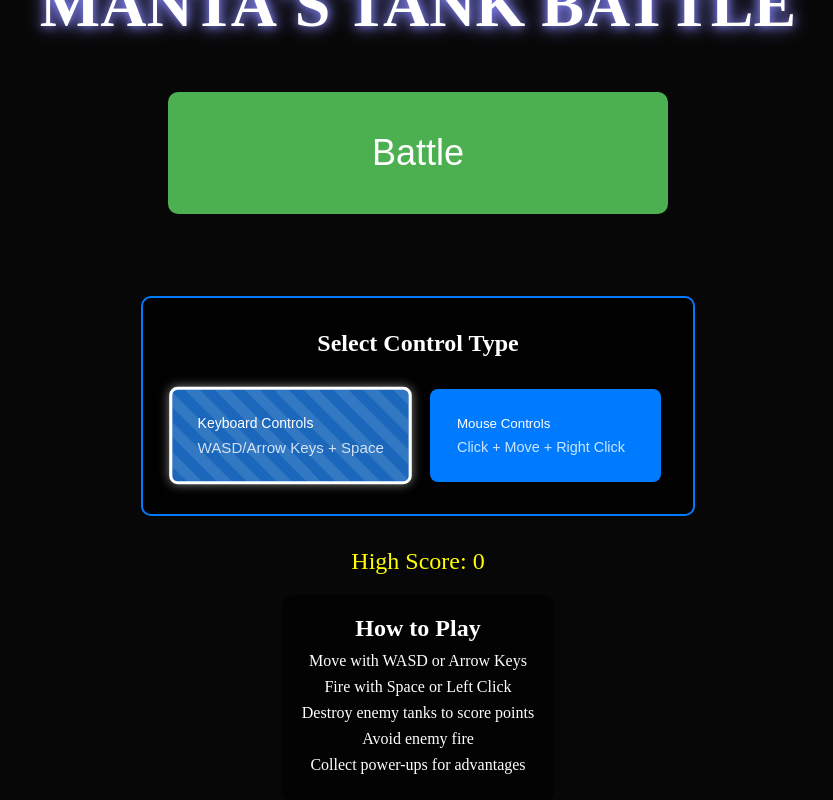
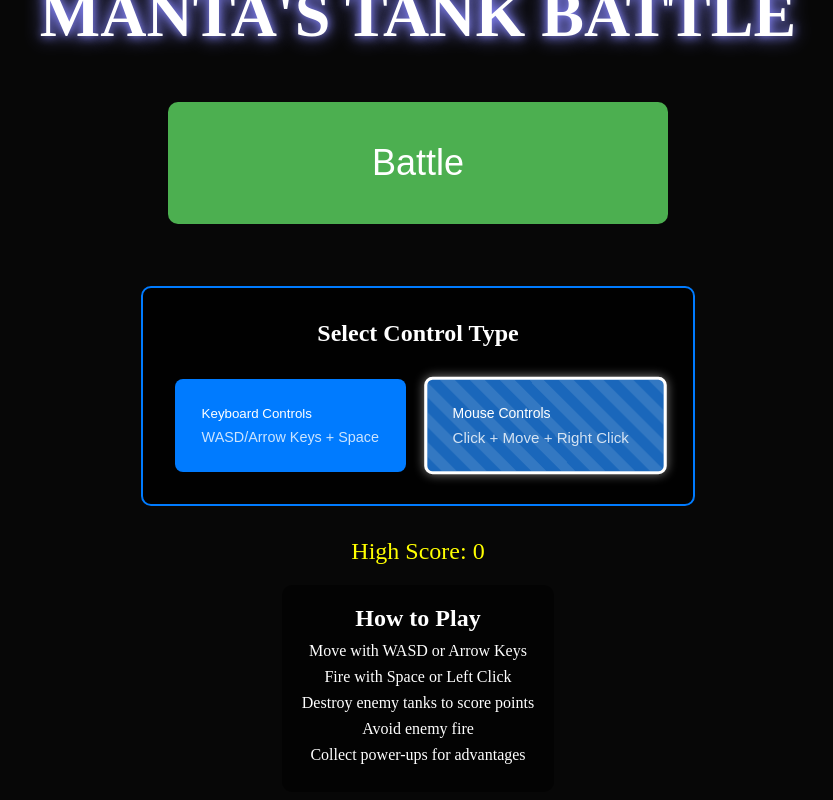
Before and after one commit to ecorkran/tank-game, a Next.js app: page / in a window 1280 px wide. Shown: the whole page, without its empty margins (222-1055 px from the left). Built offline with nearby package versions, Linux system fonts and the light colour scheme.

Commit message:
Gameplay tweaks after getting mouse mode running

```diff
--- a/src/components/game/GameContainer.tsx
+++ b/src/components/game/GameContainer.tsx
@@ -16,7 +16,7 @@ import styles from '@/styles/GameContainer.module.css';
 
 // Initial game state
 const initialGameState: GameState = {
-  controlType: ControlType.Keyboard,
+  controlType: ControlType.Mouse,
   player: {
     position: { x: 100, y: 100 },
     rotation: 0,
--- a/src/components/game/StartMenu.tsx
+++ b/src/components/game/StartMenu.tsx
@@ -20,13 +20,13 @@ const StartMenu: React.FC<StartMenuProps> = ({ onStartGame, highScore, initialCo
 
   // Set control type when component mounts, using initialControlType if provided
   useEffect(() => {
-    setControlType(initialControlType || ControlType.Keyboard);
+    setControlType(initialControlType || ControlType.Mouse);
   }, [initialControlType]);
 
   // Handle Enter key or Space bar press to start the game
   useEffect(() => {
     if (inputState.enterPressed || inputState.spacePressed) {
-      onStartGame(controlType || ControlType.Keyboard);
+      onStartGame(controlType || ControlType.Mouse);
     }
   }, [inputState.enterPressed, inputState.spacePressed, onStartGame, controlType]);
 
@@ -36,7 +36,7 @@ const StartMenu: React.FC<StartMenuProps> = ({ onStartGame, highScore, initialCo
       <div className={styles.startButtonContainer}>
         <button
           className={styles.battleButton}
-          onClick={() => onStartGame(controlType || ControlType.Keyboard)}
+          onClick={() => onStartGame(controlType || ControlType.Mouse)}
         >
           Battle
         </button>
--- a/src/constants/game.ts
+++ b/src/constants/game.ts
@@ -29,7 +29,7 @@ export const WRAPPING_THRESHOLDS = {
 
 export const GAMEPLAY = {
   // Player constants
-  PLAYER_SPEED: 2.5,  // Increased from 1.5 to make it more noticeable
+  PLAYER_SPEED: 2.75,  // Increased from 1.5 to make it more noticeable
   PLAYER_ROTATION_SPEED: 0.08,
 
   // Enemy spawning
@@ -39,8 +39,8 @@ export const GAMEPLAY = {
   MIN_ENEMIES: 2,       // Minimum number of enemies to maintain
 
   // Enemy movement
-  ENEMY_SPEED_MIN: 0.20,  // Starting minimum speed (slower than player)
-  ENEMY_SPEED_MAX: 0.80,  // Starting maximum speed (slower than player)
+  ENEMY_SPEED_MIN: 0.30,  // Starting minimum speed (slower than player)
+  ENEMY_SPEED_MAX: 0.90,  // Starting maximum speed (slower than player)
   ENEMY_ROTATION_SPEED: 0.02,
   ENEMY_ROTATION_RANDOMNESS: 0.2,  // Rotation speed randomness factor (±20%)
 
@@ -60,7 +60,7 @@ export const GAMEPLAY = {
   SHOT_RANGE: 600,
 
   // Power-up spawning
-  POWERUP_INTERVAL_MIN: 6000,  // Minimum time between power-up spawns (ms)
+  POWERUP_INTERVAL_MIN: 5000,  // Minimum time between power-up spawns (ms)
   POWERUP_INTERVAL_MAX: 12000,  // Maximum time between power-up spawns (ms)
   MAX_ACTIVE_POWERUPS: 3,      // Maximum number of active power-ups at once
 
--- a/src/styles/ControlSelector.module.css
+++ b/src/styles/ControlSelector.module.css
@@ -27,6 +27,7 @@
   flex-direction: column;
   gap: 0.5rem;
   box-sizing: border-box;
+  text-align: center;
 }
 
 .button:hover {
--- a/src/styles/StartMenu.module.css
+++ b/src/styles/StartMenu.module.css
@@ -94,7 +94,7 @@
   width: 100%;
   display: flex;
   justify-content: center;
-  margin-bottom: 30px;
+  margin-bottom: 10px;
 }
 
 .hint {
```
Also changed, not shown: 1 other file (tests, documents, lock files or other folders).
